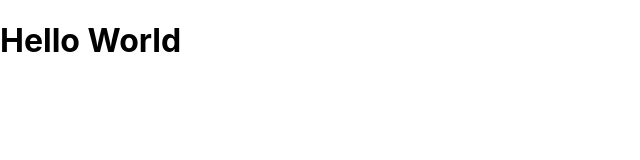
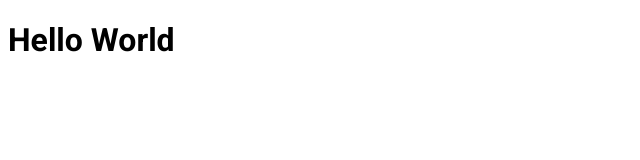
Before and after one commit to hhamza1/fe-task, a React (Create React App) app: page / in a window 1280 px wide. Shown: the top 160 px of the page, without its empty margins (0-640 px from the left). Built offline with nearby package versions, Linux system fonts and the light colour scheme.

Commit message:
Clean index css file

```diff
--- a/src/index.css
+++ b/src/index.css
@@ -1,13 +1,3 @@
 body {
-  margin: 0;
-  font-family: -apple-system, BlinkMacSystemFont, 'Segoe UI', 'Roboto', 'Oxygen',
-    'Ubuntu', 'Cantarell', 'Fira Sans', 'Droid Sans', 'Helvetica Neue',
-    sans-serif;
-  -webkit-font-smoothing: antialiased;
-  -moz-osx-font-smoothing: grayscale;
+  font-family: 'Roboto', sans-serif;
 }
-
-code {
-  font-family: source-code-pro, Menlo, Monaco, Consolas, 'Courier New',
-    monospace;
-}
```
